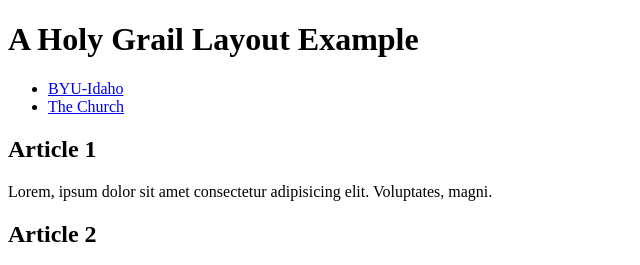
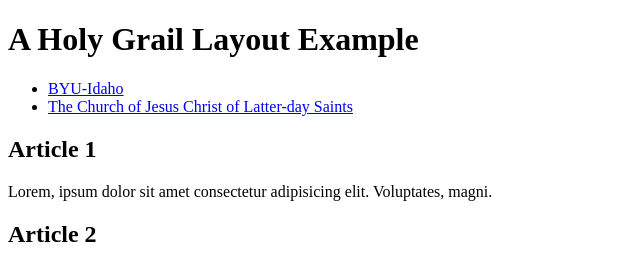
Before and after one commit to ramirezjen07/wdd130, a plain HTML site: page week02/holygrail.html in a window 1280 px wide. Shown: the top 265 px of the page, without its empty margins (0-640 px from the left). Drawn offline with Linux system fonts and the light colour scheme.

```diff
--- a/week02/holygrail.html
+++ b/week02/holygrail.html
@@ -14,7 +14,7 @@
         <nav>
             <ul>
                 <li><a href="https://www.byui.edu/">BYU-Idaho</a></li>
-                <li><a href="https://www.churchofjesuschrist.org">The Church</a></li>
+                <li><a href="https://www.churchofjesuschrist.org">The Church of Jesus Christ of Latter-day Saints</a></li>
             </ul>
         </nav>
         <main>
```
